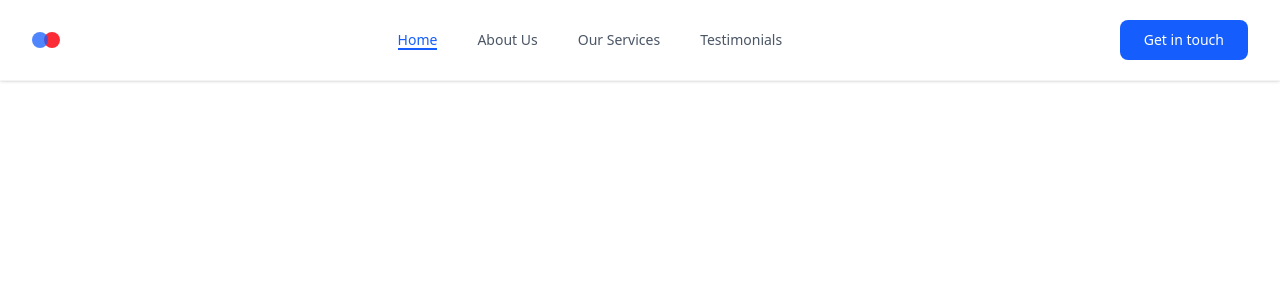
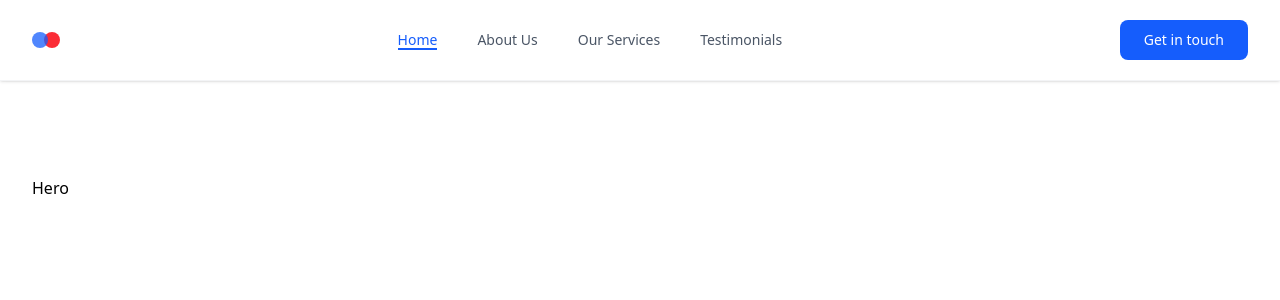
Before and after one commit to Vladimir-Stoikov/business-landing-react-tailwind, a React (Vite) app: page / in a window 1280 px wide. Shown: the top 300 px of the page. Built offline with nearby package versions, Linux system fonts and the light colour scheme.

Commit message:
start hero section

```diff
--- a/src/App.jsx
+++ b/src/App.jsx
@@ -1,4 +1,5 @@
 import './App.css'
+import Hero from './components/Hero'
 import Navbar from './components/Navbar'
 
 function App() {
@@ -7,6 +8,7 @@ function App() {
   return (
     <>
       <Navbar/>
+      <Hero/>
     </>
   )
 }
--- /dev/null
+++ b/src/components/Hero.jsx
@@ -0,0 +1,7 @@
+import React from 'react'
+
+export default function Hero() {
+  return (
+    <section className='container mx-auto pt-44 pb-6 px-4 sm:px-6 lg:px-8'>Hero</section>
+  )
+}
```
